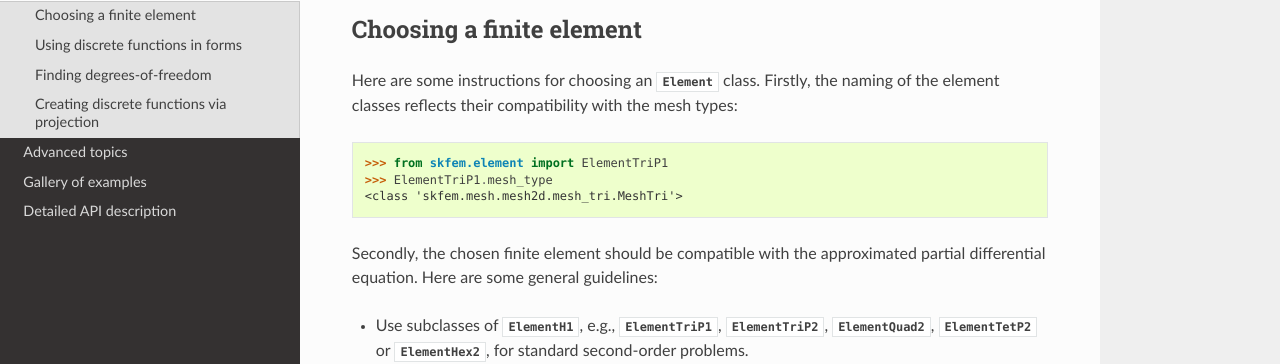
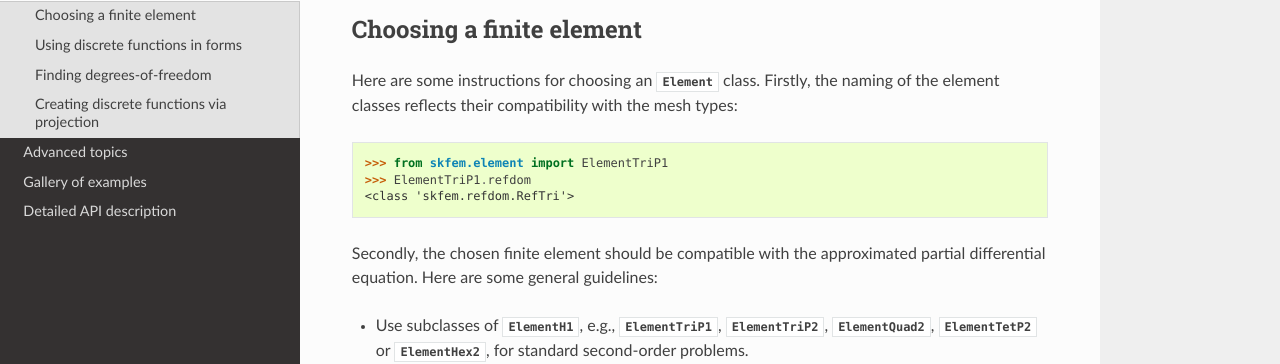
Before and after one commit to kinnala/scikit-fem, a Sphinx documentation site: the page built from docs/howto.rst, in a window 1280 px wide and 900 px high. Shown: the part 195-559 px from the top of the window. Built offline with Sphinx 7.4.7 and the Read the Docs theme 2.0.0, drawn with Linux system fonts in a browser that asks for light colours.

Commit message:
Fix doctest

```diff
--- a/docs/howto.rst
+++ b/docs/howto.rst
@@ -12,8 +12,8 @@ Here are some instructions for choosing an
 classes reflects their compatibility with the mesh types:
 
 >>> from skfem.element import ElementTriP1
->>> ElementTriP1.mesh_type
-<class 'skfem.mesh.mesh2d.mesh_tri.MeshTri'>
+>>> ElementTriP1.refdom
+<class 'skfem.refdom.RefTri'>
 
 Secondly, the chosen finite element should be compatible with the approximated
 partial differential equation.  Here are some general guidelines:
```
